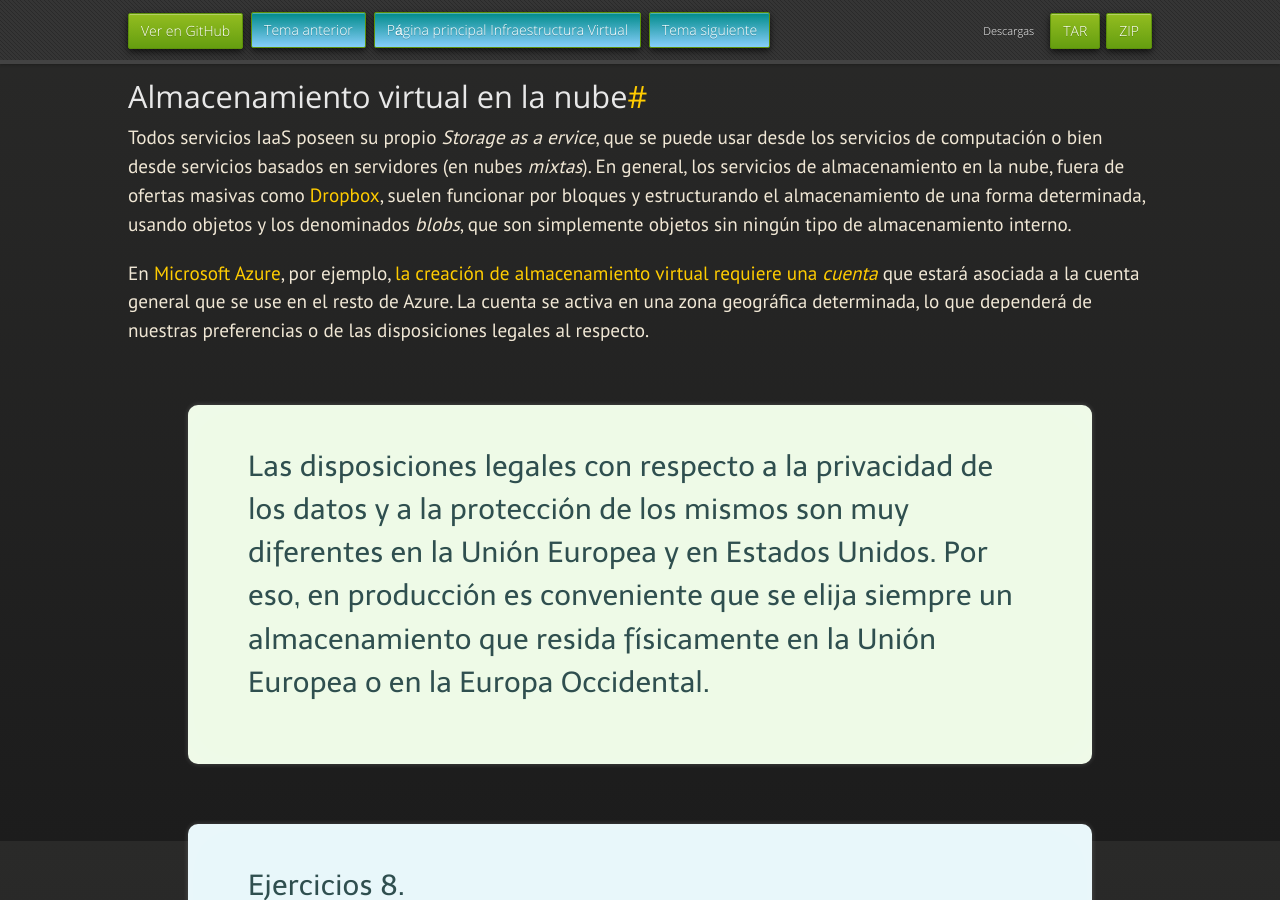
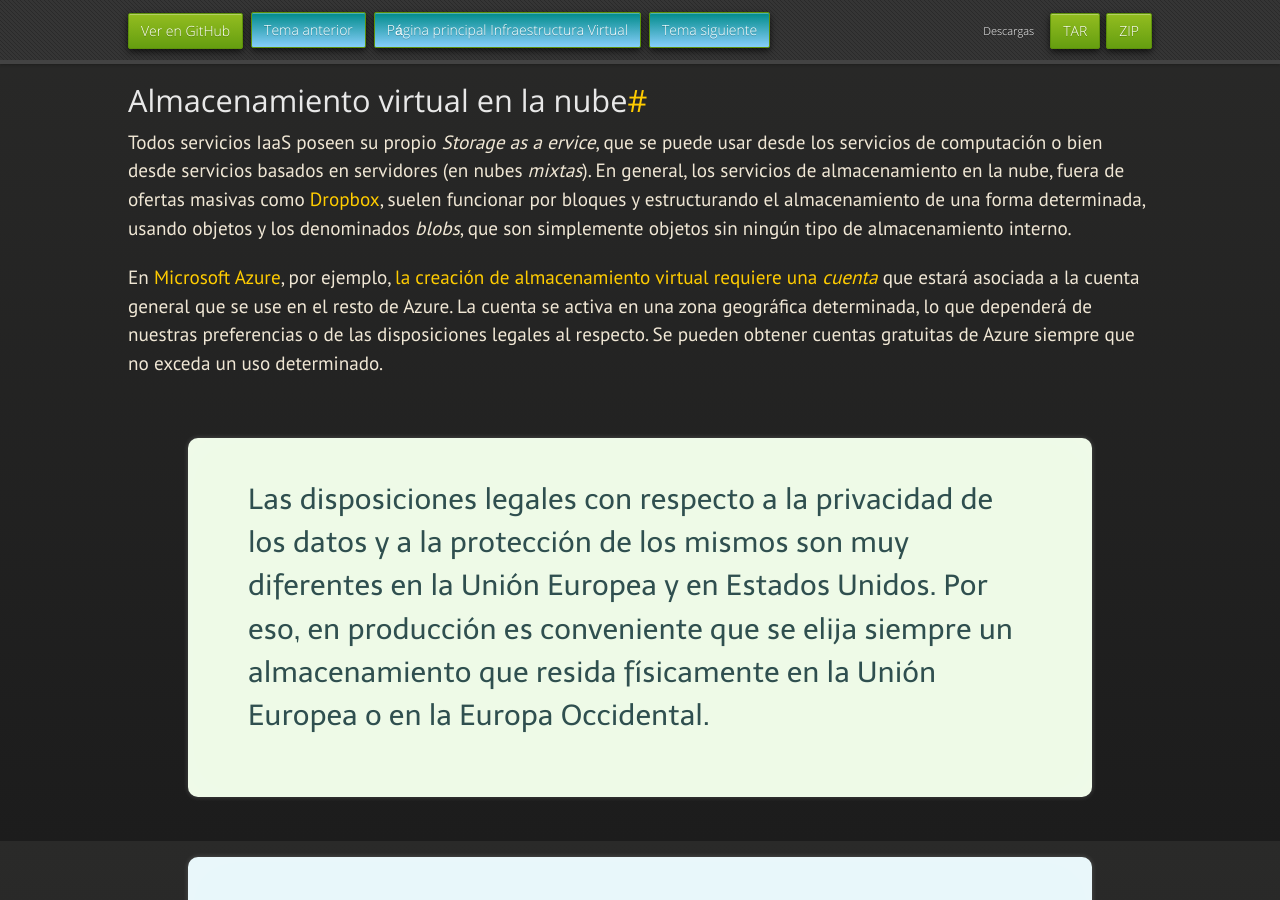
Before and after one commit to JJ/IV, a Jekyll site: the page built from documentos/temas/Almacenamiento.md, in a window 1280 px wide and 900 px high, scrolled down 13559 px. Built offline with Jekyll 4.4.1, drawn with Linux system fonts in a browser that asks for light colours; nearby versions of some CDN libraries; some web fonts are replaced; some of the changed text lies outside the part shown.

Commit message:
Sync documentos/temas/Almacenamiento.md de master a gh-pages

```diff
--- a/documentos/temas/Almacenamiento.md
+++ b/documentos/temas/Almacenamiento.md
@@ -582,7 +581,7 @@ En [Microsoft Azure](http://azure.com), por ejemplo,
 que estará asociada a la cuenta general que se use en el resto de
 Azure. La cuenta se activa en una zona geográfica determinada, lo que
 dependerá de nuestras preferencias o de las disposiciones legales al
-respecto.
+respecto. Se pueden obtener cuentas gratuitas de Azure siempre que no exceda un uso determinado.
 
 <div class='nota' markdown='1'>
 
```
Also changed, not shown: other parts of documentos/temas/Almacenamiento.md (+2 -3 lines).
